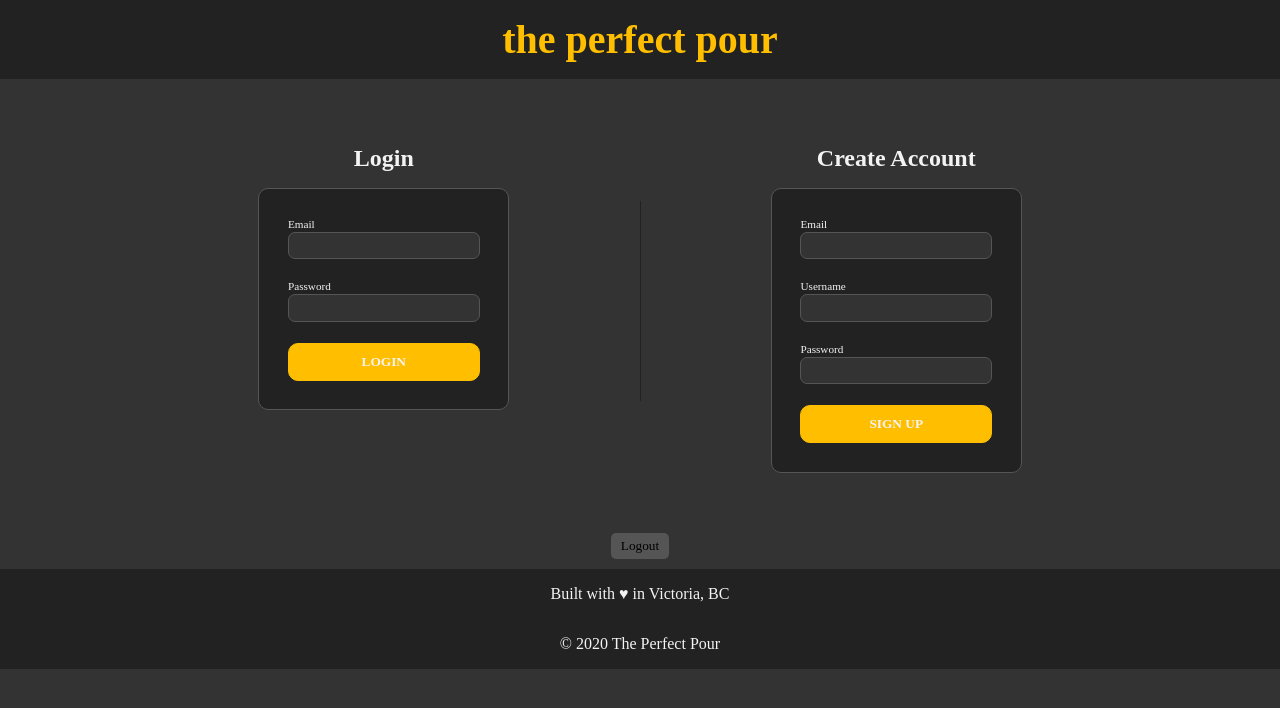
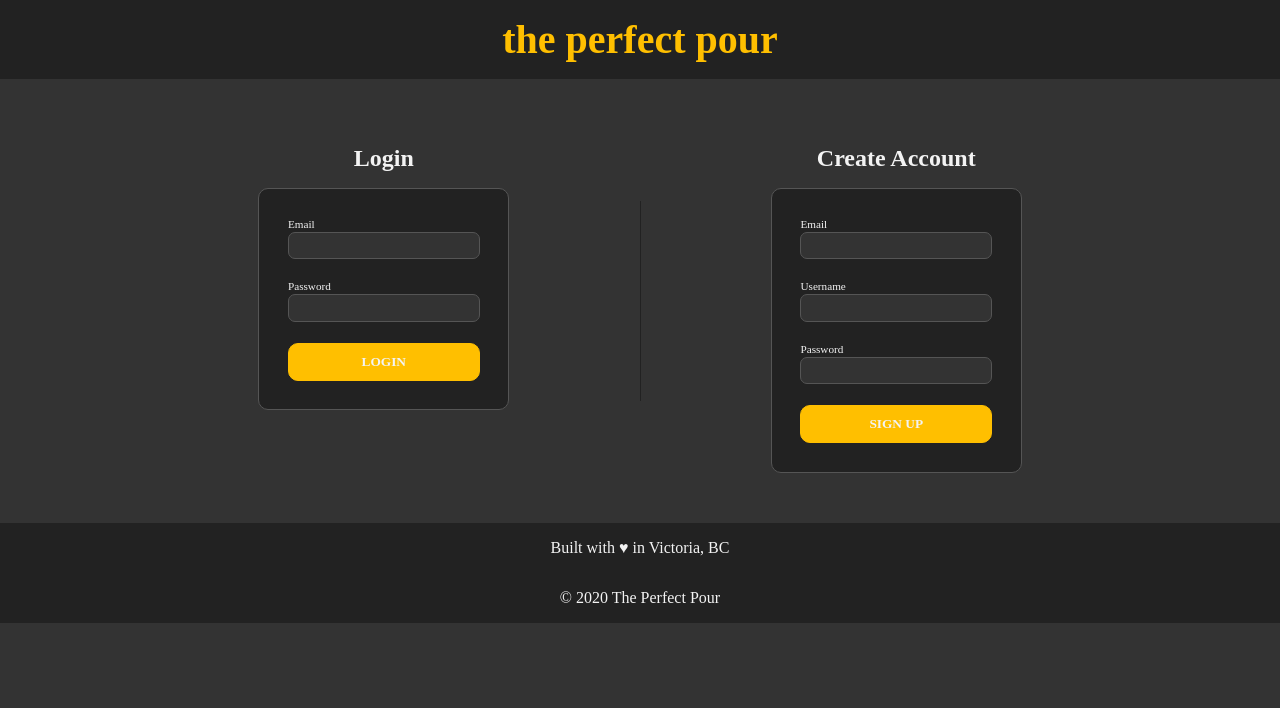
Before and after one commit to JackPlayer/ThePerfectPour, a React (Create React App) app in the folder frontend/perfect-pour/: page /login in a window 1280 px wide. Shown: the top 708 px of the page. Built offline with nearby package versions, Linux system fonts and the light colour scheme.

Commit message:
Removed logout button from login/register page

```diff
--- a/frontend/perfect-pour/src/components/LoginRegister.js
+++ b/frontend/perfect-pour/src/components/LoginRegister.js
@@ -57,7 +57,7 @@ const LoginRegister = () => {
     )
   }
   return (
-    <Page>
+    <Page login={true}>
         <div id="login-reg-page">
           {renderLogin()}
           <div className="vertical-divider"></div>
--- a/frontend/perfect-pour/src/components/reusable/Page.js
+++ b/frontend/perfect-pour/src/components/reusable/Page.js
@@ -5,7 +5,7 @@ import { useHistory } from 'react-router-dom'
 import Header from './Header'
 import Footer from './Footer'
 
-const Page = ({navList, pageTitle, children, active}) => {
+const Page = ({navList, pageTitle, children, active, login}) => {
   const history = useHistory()
 
   const handleLogout = () => {
@@ -20,9 +20,9 @@ const Page = ({navList, pageTitle, children, active}) => {
           {children}
         </div>
       </div>
-      <div id="logout">
+      { !login && (<div id="logout">
         <button className='btn-secondary' onClick={() => handleLogout()}>Logout</button>
-      </div>
+      </div>) }
       <Footer />
     </>
 
```
